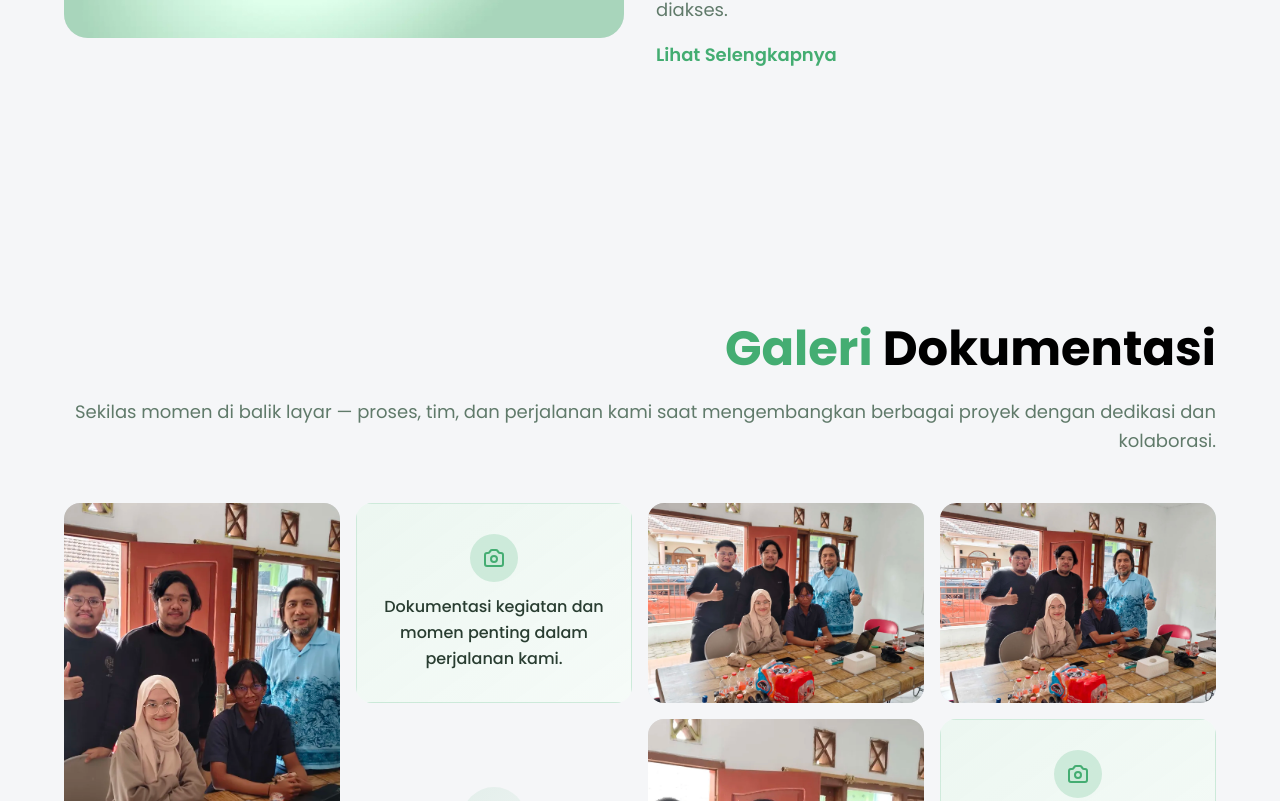
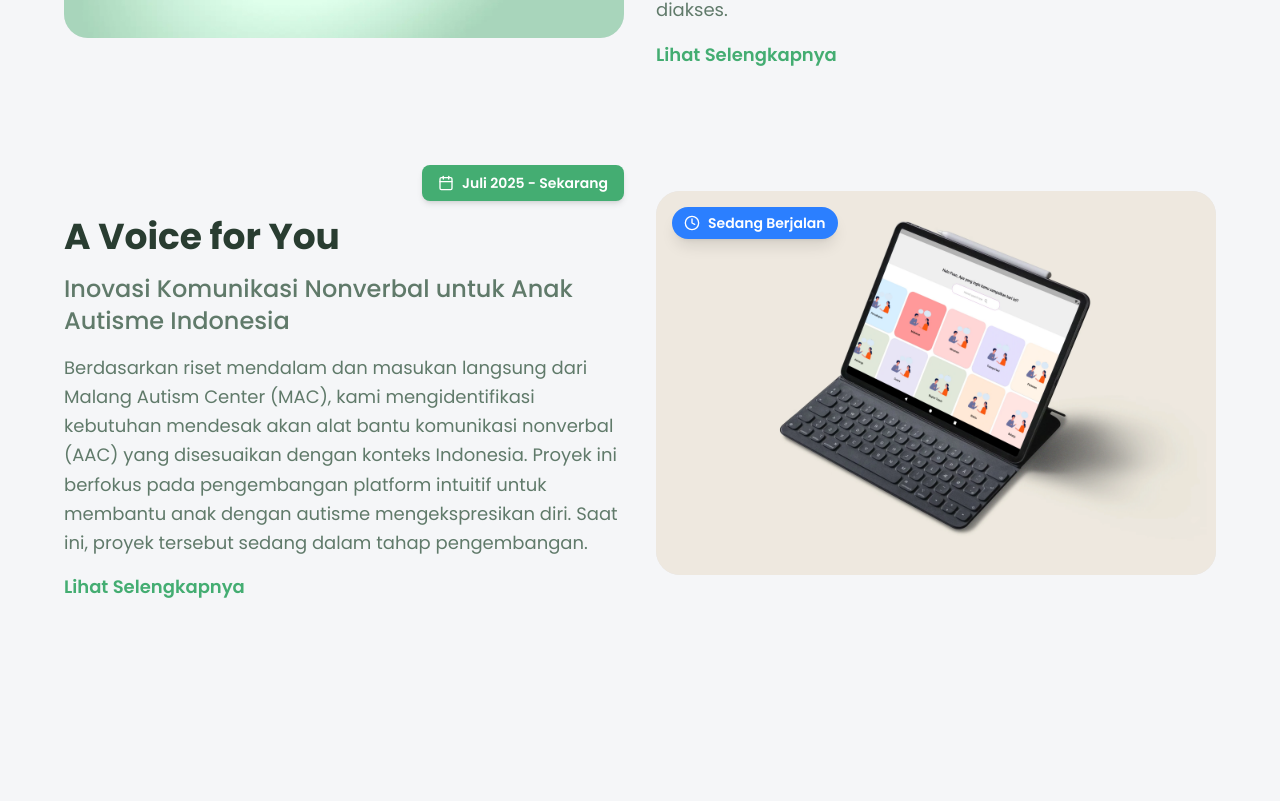
Before and after one commit to LLMForAutism/web, a Next.js app: page / in a window 1280 px wide. Shown: the part 7326-8127 px from the top of the page. Built offline with nearby package versions, Linux system fonts and the light colour scheme.

Commit message:
feat: add new project "A voice for You"

```diff
--- a/src/components/ui/project-card.tsx
+++ b/src/components/ui/project-card.tsx
@@ -1,15 +1,39 @@
 import Image from "next/image";
-import { Calendar } from "lucide-react";
+import { Calendar, CheckCircle2, Clock, ClipboardList } from "lucide-react";
 import { Project } from "repositories/projects";
 
 export default function ProjectCard({
   project,
   className = "",
 }: {
-  project: Project
+  project: Project;
   className?: string;
 }) {
   const isImageLeft = project.imagePosition === "left";
+
+  // Status configuration
+  const statusConfig = {
+    done: {
+      label: "Selesai",
+      icon: <CheckCircle2 className="w-4 h-4" />,
+      bgColor: "bg-emerald-500",
+      textColor: "text-white",
+    },
+    ongoing: {
+      label: "Sedang Berjalan",
+      icon: <Clock className="w-4 h-4" />,
+      bgColor: "bg-blue-500",
+      textColor: "text-white",
+    },
+    planned: {
+      label: "Direncanakan",
+      icon: <ClipboardList className="w-4 h-4" />,
+      bgColor: "bg-amber-500",
+      textColor: "text-white",
+    },
+  };
+
+  const currentStatus = statusConfig[project.status];
 
   return (
     <div
@@ -28,6 +52,18 @@ export default function ProjectCard({
             fill
             className="object-cover"
           />
+
+          {/* Status Badge on Image */}
+          <div className="absolute top-4 left-4">
+            <div
+              className={`inline-flex items-center gap-2 ${currentStatus.bgColor} ${currentStatus.textColor} px-3 py-1.5 rounded-full shadow-lg backdrop-blur-sm`}
+            >
+              {currentStatus.icon}
+              <span className="font-semibold text-xs md:text-sm">
+                {currentStatus.label}
+              </span>
+            </div>
+          </div>
         </div>
       </div>
 
--- a/src/repositories/projects.ts
+++ b/src/repositories/projects.ts
@@ -6,6 +6,7 @@ export interface Project {
   date: string;
   imageUrl: string;
   imagePosition: "left" | "right";
+  status: "done" | "ongoing" | "planned";
 }
 
 export const projects: Project[] = [
@@ -17,6 +18,18 @@ export const projects: Project[] = [
       "Ceriaku adalah prototipe aplikasi terapi digital yang kami rancang untuk membawa kebahagiaan bagi anak autisme. Aplikasi ini mengintegrasikan kekuatan AI (LLM) yang ramah anak dengan metode terapi teruji (seperti ABC, FCT, dan Roleplay) serta gamifikasi yang menarik. Ini adalah langkah awal kami mewujudkan terapi yang ceria dan mudah diakses.",
     date: "Feb-Okt 2025",
     imageUrl: "/images/projects/ceriaku-prototype-project.webp",
-    imagePosition: "left" as const,
+    imagePosition: "left",
+    status: "done",
+  },
+  {
+    idHtml: "project-a-voice-for-you",
+    title: "A Voice for You",
+    subtitle: "Inovasi Komunikasi Nonverbal untuk Anak Autisme Indonesia",
+    description:
+      "Berdasarkan riset mendalam dan masukan langsung dari Malang Autism Center (MAC), kami mengidentifikasi kebutuhan mendesak akan alat bantu komunikasi nonverbal (AAC) yang disesuaikan dengan konteks Indonesia. Proyek ini berfokus pada pengembangan platform intuitif untuk membantu anak dengan autisme mengekspresikan diri. Saat ini, proyek tersebut sedang dalam tahap pengembangan.",
+    date: "Juli 2025 - Sekarang",
+    imageUrl: "/images/projects/a-voice-for-you-mockup-project.webp",
+    imagePosition: "right",
+    status: 'ongoing'
   },
 ];
```
Also changed, not shown: public/images/projects/a-voice-for-you-mockup-project.webp (added). Lines whose indentation alone changed are shown as unchanged.
